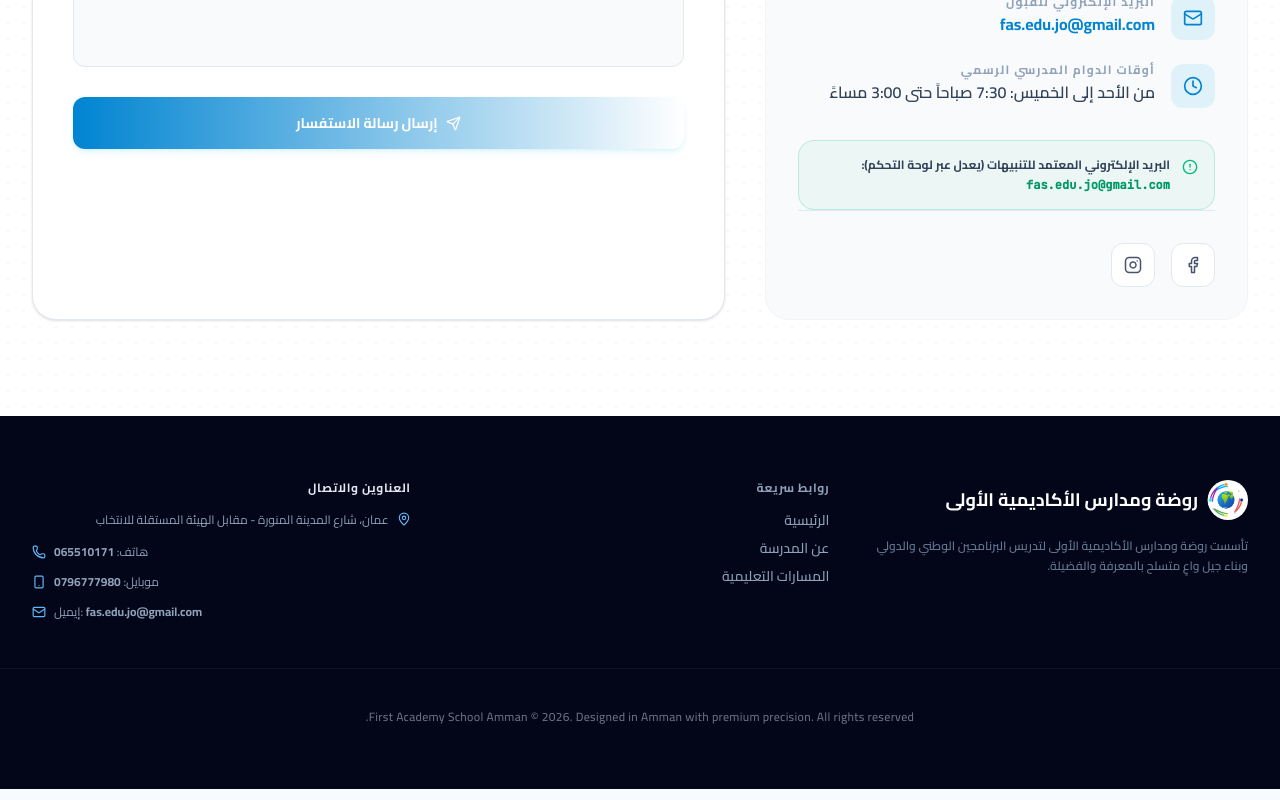
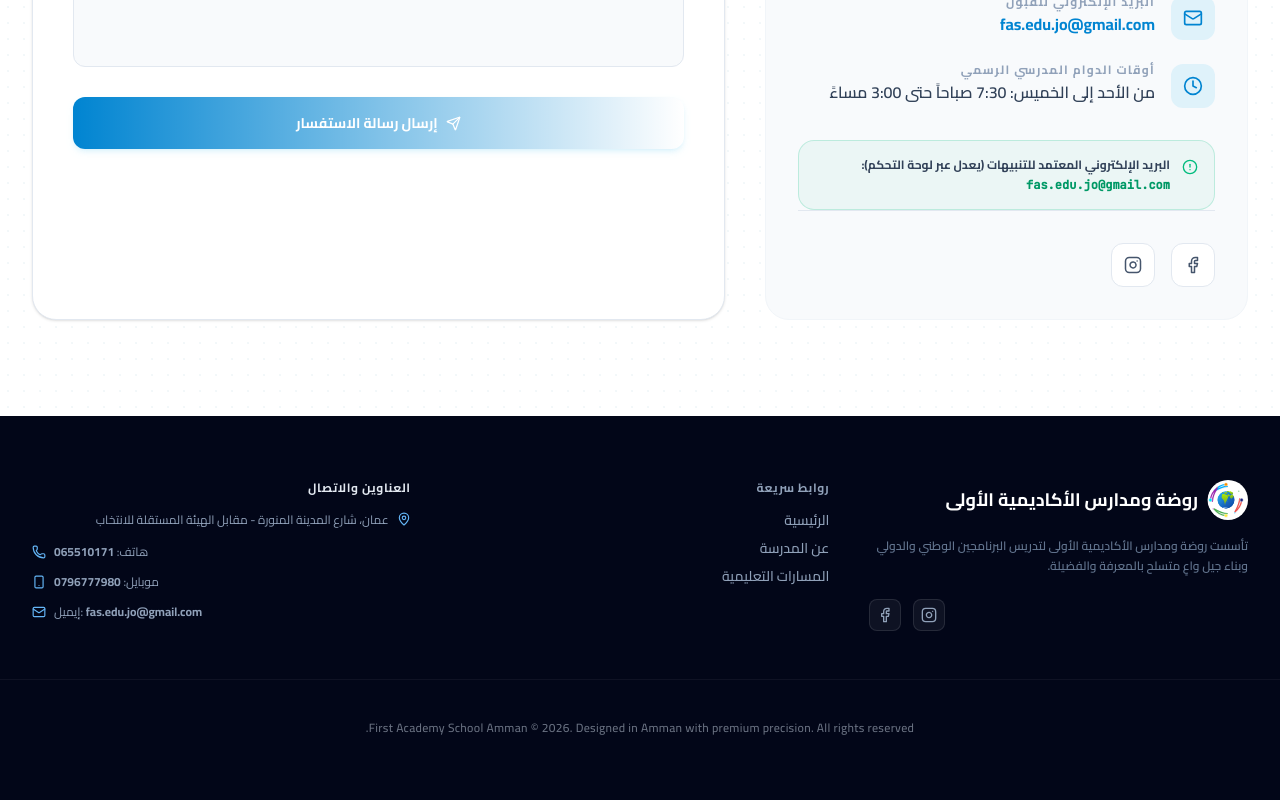
Before and after one commit to NizarAbuahmad/FAS-2, a React (Vite) app: page / in a window 1280 px wide. Shown: the part 6234-7034 px from the top of the page. Built offline with nearby package versions, Linux system fonts and the light colour scheme; no server answers.

Commit message:
feat: add social media links and improve db loading
- Integrate Facebook and Instagram links into the footer
- Implement a robust local-first data loading strategy for the database to ensure system availability

```diff
--- a/server.ts
+++ b/server.ts
@@ -407,8 +407,7 @@ const DEFAULT_PASSWORDS: Record<string, string> = {
 
 // Ensure db file exists and is validated with strict cryptographic hashing schemas
 async function loadDB() {
-  try {
-    console.log("[Firestore-Sync] Syncing load database from persistent Cloud Firestore...");
+  // 1. Establish the local baseline first
   let dbStore: any = {
     posts: [],
     slides: [],
@@ -421,16 +420,9 @@ async function loadDB() {
     siteTexts: []
   };
 
-    // Connect and retrieve existing CMS administrator users configuration
-    const firestoreUsers = await fetchCollection("users");
-
-    if (firestoreUsers.length === 0) {
-      console.log("[Firestore-Sync] Firebase store is fresh/empty. Initiating initial db backup seed bootstrap...");
-      dbStore = JSON.parse(JSON.stringify(DEFAULT_DB));
-
-      // Attempt loading from local seed file backup in memory
+  let loadedLocal = false;
+  try {
     if (fs.existsSync(DB_FILE)) {
-        try {
       const fileData = fs.readFileSync(DB_FILE, "utf-8");
       const parsed = JSON.parse(fileData);
       if (parsed && typeof parsed === "object") {
@@ -443,13 +435,45 @@ async function loadDB() {
         if (Array.isArray(parsed.gallery)) dbStore.gallery = parsed.gallery;
         if (Array.isArray(parsed.pages)) dbStore.pages = parsed.pages;
         if (Array.isArray(parsed.siteTexts)) dbStore.siteTexts = parsed.siteTexts;
+        loadedLocal = true;
+      }
     }
   } catch (fErr) {
-          console.warn("[Firestore-Sync] Loading local db.json file failed during boostrap:", fErr);
-        }
-      }
-
-      // Bulk save elements to cloud collections
+    console.warn("[Firestore-Sync] Failed to read local db.json baseline:", fErr);
+  }
+
+  if (!loadedLocal) {
+    dbStore = JSON.parse(JSON.stringify(DEFAULT_DB));
+  }
+
+  // 2. Attempt to sync with Firestore
+  try {
+    console.log("[Firestore-Sync] Connecting to persistent Cloud Firestore using config database ID...");
+    const firestoreUsers = await fetchCollection("users");
+
+    if (firestoreUsers && firestoreUsers.length > 0) {
+      console.log("[Firestore-Sync] Successfully loaded data from Cloud Firestore.");
+      const cloudPosts = await fetchCollection("posts");
+      const cloudSlides = await fetchCollection("slides");
+      const cloudSettings = await fetchSettings();
+      const cloudMessages = await fetchCollection("messages");
+      const cloudMedia = await fetchCollection("media");
+      const cloudGallery = await fetchCollection("gallery");
+      const cloudPages = await fetchCollection("pages");
+      const cloudSiteTexts = await fetchCollection("siteTexts");
+
+      // Merge Cloud contents if retrieved successfully and NOT empty
+      dbStore.users = firestoreUsers;
+      if (cloudPosts && cloudPosts.length > 0) dbStore.posts = cloudPosts;
+      if (cloudSlides && cloudSlides.length > 0) dbStore.slides = cloudSlides;
+      if (cloudSettings) dbStore.settings = cloudSettings;
+      if (cloudMessages && cloudMessages.length > 0) dbStore.messages = cloudMessages;
+      if (cloudMedia && cloudMedia.length > 0) dbStore.media = cloudMedia;
+      if (cloudGallery && cloudGallery.length > 0) dbStore.gallery = cloudGallery;
+      if (cloudPages && cloudPages.length > 0) dbStore.pages = cloudPages;
+      if (cloudSiteTexts && cloudSiteTexts.length > 0) dbStore.siteTexts = cloudSiteTexts;
+    } else {
+      console.log("[Firestore-Sync] Firebase store is empty or uninitialized. Seeding baseline data to Cloud...");
       const seedPromises: Promise<any>[] = [];
       for (const p of dbStore.posts) seedPromises.push(saveDocToFirestore("posts", p.id, p));
       for (const s of dbStore.slides) seedPromises.push(saveDocToFirestore("slides", s.id, s));
@@ -463,21 +487,14 @@ async function loadDB() {
 
       await Promise.all(seedPromises);
       console.log("[Firestore-Sync] Cloud seed deployment completed successfully.");
-    } else {
-      // Load current Cloud contents
-      dbStore.posts = await fetchCollection("posts");
-      dbStore.slides = await fetchCollection("slides");
-      dbStore.settings = (await fetchSettings()) || { ...DEFAULT_DB.settings };
-      dbStore.messages = await fetchCollection("messages");
-      dbStore.media = await fetchCollection("media");
-      dbStore.gallery = await fetchCollection("gallery");
-      dbStore.pages = await fetchCollection("pages");
-      dbStore.siteTexts = await fetchCollection("siteTexts");
-      dbStore.users = firestoreUsers;
-    }
-
-    // Auto-migrate user logins for secure password verification
+    }
+  } catch (err) {
+    console.warn("[Firestore-Sync] Warning: Connection to Firestore not fully active or restricted. Operating in local DB mode.", err);
+  }
+
+  // 3. Post-load processing (password self-healing / auto-migrate updates)
   let modified = false;
+  if (dbStore.users && dbStore.users.length > 0) {
     dbStore.users.forEach((u: any) => {
       const defaultPassword = DEFAULT_PASSWORDS[u.username];
       if (defaultPassword) {
@@ -497,6 +514,7 @@ async function loadDB() {
         modified = true;
       }
     });
+  }
 
   if (modified) {
     try {
@@ -507,10 +525,6 @@ async function loadDB() {
   }
 
   return dbStore;
-  } catch (err) {
-    console.error("Error loading db file, falling back to default db state:", err);
-    return JSON.parse(JSON.stringify(DEFAULT_DB));
-  }
 }
 
 // Relational role-based server-sanctioned route guards using stateful cryptographically authed tokens
--- a/src/App.tsx
+++ b/src/App.tsx
@@ -1382,6 +1382,27 @@ export default function App() {
                     ? "تأسست روضة ومدارس الأكاديمية الأولى لتدريس البرنامجين الوطني والدولي وبناء جيل واعٍ متسلح بالمعرفة والفضيلة."
                     : "Established premium learning tracks matching modern, core regional and international testing guidelines."}
                 </p>
+                {/* Social Media Links under the brand statement */}
+                <div className="flex items-center gap-3 pt-2" dir="ltr">
+                  <a
+                    href={settings.socialFacebook}
+                    target="_blank"
+                    rel="noopener noreferrer"
+                    className="w-8 h-8 rounded-lg bg-white/5 border border-white/10 flex items-center justify-center text-slate-400 hover:text-white hover:bg-[#1877F2]/20 hover:border-[#1877F2] transition-all"
+                    title="Facebook"
+                  >
+                    <Facebook size={16} />
+                  </a>
+                  <a
+                    href={settings.socialInstagram}
+                    target="_blank"
+                    rel="noopener noreferrer"
+                    className="w-8 h-8 rounded-lg bg-white/5 border border-white/10 flex items-center justify-center text-slate-400 hover:text-white hover:bg-[#E1306C]/20 hover:border-[#E1306C] transition-all"
+                    title="Instagram"
+                  >
+                    <Instagram size={16} />
+                  </a>
+                </div>
               </div>
 
               {/* Links Col 2 */}
```
Lines whose indentation alone changed are shown as unchanged.
